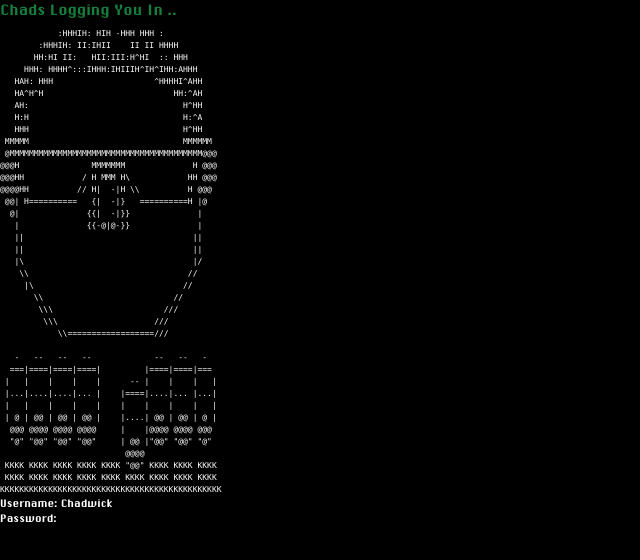
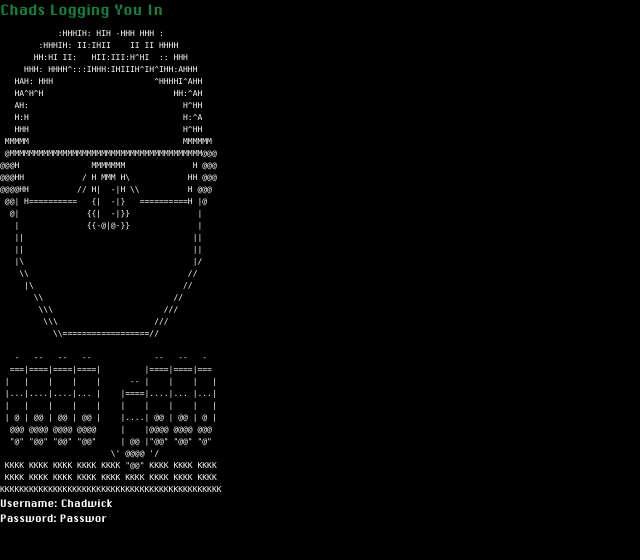
Before and after one commit to chad2320/chadhill-dev, a React (Create React App) app: page / in a window 1280 px wide. Shown: the top 560 px of the page, without its empty margins (0-640 px from the left). Built offline with nearby package versions, Linux system fonts and the light colour scheme.

Commit message:
Updated Loading.
Updated timings and the app loading which makes everything feel a bit smoother.

```diff
--- a/src/App.tsx
+++ b/src/App.tsx
@@ -1,9 +1,10 @@
-import React, { useEffect, useState } from "react";
+import React, { useState } from "react";
 import { RndWrapper } from "./components/rndWrapper";
 import { GamesDemoIcon, MoviesDemoIcon } from "./components/icons";
 import { AnimatePresence } from "framer-motion";
 import { Clock } from "./components/clock";
 import { InitialLoading } from "./components/initialLoading";
+import { motion } from "framer-motion";
 
 interface RndWrapperItem {
   id: number;
@@ -14,7 +15,9 @@ export default function App() {
   const [loading, setLoading] = useState(true);
 
   const finishLoading = () => {
+    setTimeout(() => {
       setLoading(false);
+    }, 2000);
   };
 
   const [rndWrappers, setRndWrappers] = useState<RndWrapperItem[]>([]);
@@ -64,7 +67,13 @@ export default function App() {
     return <InitialLoading finishLoading={finishLoading} />;
   } else {
     return (
-      <div className="flex h-screen w-screen flex-col ">
+      <div className=" h-screen w-screen bg-black ">
+        <motion.div
+          initial={{ opacity: 0, scale: 0 }}
+          animate={{ opacity: 1, scale: 1 }}
+          transition={{ duration: 0.8 }}
+          className="flex h-screen w-screen flex-col "
+        >
           <header className=" flex h-5 w-full flex-row justify-between bg-violet-500">
             <p className="font-chicago text-sm">Chad Suite</p>
             <Clock />
@@ -85,6 +94,7 @@ export default function App() {
             <MoviesDemoIcon handleOpen={handleAddRndWrapper} />
             {/* <TestIcon handleOpen={handleAddRndWrapper} /> */}
           </main>
+        </motion.div>
       </div>
     );
   }
--- a/src/components/initialLoading.tsx
+++ b/src/components/initialLoading.tsx
@@ -17,9 +17,14 @@ import { set } from "animejs";
 interface TypewriterProps {
   text: string;
   speed: number;
+  loop: boolean;
 }
 
-export const Typewriter: React.FC<TypewriterProps> = ({ text, speed }) => {
+export const Typewriter: React.FC<TypewriterProps> = ({
+  text,
+  speed,
+  loop,
+}) => {
   const [displayText, setDisplayText] = useState<string>("");
 
   useEffect(() => {
@@ -27,7 +32,11 @@ export const Typewriter: React.FC<TypewriterProps> = ({ text, speed }) => {
       const length = displayText.length;
       if (displayText.length < text.length) {
         setDisplayText(text.slice(0, length + 1));
-      } else setDisplayText("");
+      } else if (loop) {
+        setDisplayText("");
+      } else {
+        setDisplayText(text);
+      }
     }, speed);
     return () => clearTimeout(timer);
   }, [displayText]);
@@ -35,17 +44,29 @@ export const Typewriter: React.FC<TypewriterProps> = ({ text, speed }) => {
   return <span>{displayText}</span>;
 };
 
-export const TextSection = ({ stop }: { stop: boolean }) => {
-  if (!stop) {
+interface TextSectionProps {
+  stop: string;
+}
+
+export const TextSection: React.FC<TextSectionProps> = ({ stop }) => {
+  if (stop === "grabbing") {
     return (
       <div className="h-4 font-chicago text-sm text-white">
-        {<Typewriter text={"Grabbing Chad..."} speed={100} />}
+        {<Typewriter text={"Grabbing Chad"} speed={50} loop={false} />}
+        {<Typewriter text={"..."} speed={100} loop={true} />}
+      </div>
+    );
+  } else if (stop === "arrived") {
+    return (
+      <div className=" h-4 font-chicago text-sm text-green-700">
+        Chads Logging You In{" "}
+        {<Typewriter text={"..."} speed={100} loop={true} />}
       </div>
     );
   } else {
     return (
       <div className=" h-4 font-chicago text-sm text-green-700">
-        Chads Logging You In {<Typewriter text={"..."} speed={100} />}
+        Welcome Back Chad
       </div>
     );
   }
@@ -59,15 +80,16 @@ export const InitialLoading: React.FC<InitialLoadingProps> = ({
   finishLoading,
 }) => {
   const [loadingChad, setLoadingChad] = useState("");
-  const [chadLoaded, setChadLoaded] = useState(false);
+  const [chadLoaded, setChadLoaded] = useState("grabbing");
   const [haveKeyboard, setHaveKeyboard] = useState(false);
   const [keyboard, setKeyboard] = useState(keyboardInitial);
   const [previousRandom, setPreviousRandom] = useState<number>(0);
-  const userName = "Chadwick";
+  const userFull = "Chadwick";
   const [user, setUser] = useState<string>("");
-  const passwordName = "Password123";
+  const passwordFull = "Password123";
   const [password, setPassword] = useState<string>("");
   const [finished, setFinished] = useState<boolean>(false);
+  const [initialDelay, setInitialDelay] = useState<boolean>(false);
 
   const keyboardArray = [
     keyboard1,
@@ -81,22 +103,33 @@ export const InitialLoading: React.FC<InitialLoadingProps> = ({
   ];
 
   useEffect(() => {
+    const timer = setTimeout(() => {
+      setInitialDelay(true);
+    }, 1000);
+    return () => clearTimeout(timer);
+  }, []);
+
+  //Handle whether or not Chad Image has been loaded
+  useEffect(() => {
+    if (initialDelay) {
       if (loadingChad.length < chad.length) {
         const timer = setTimeout(() => {
           const length = loadingChad.length;
           setLoadingChad(chad.slice(0, length + 1));
         }, 1);
         return () => clearTimeout(timer);
-    } else {
+      } else if (chadLoaded === "grabbing") {
         const timer = setTimeout(() => {
-        setChadLoaded(true);
-      }, 500);
+          setChadLoaded("arrived");
+        }, 100);
         return () => clearTimeout(timer);
+      }
     }
   });
 
+  //When Chad Is Loaded, add keyboard
   useEffect(() => {
-    if (chadLoaded) {
+    if (chadLoaded === "arrived") {
       const timer = setTimeout(() => {
         setHaveKeyboard(true);
       }, 1000);
@@ -119,24 +152,21 @@ export const InitialLoading: React.FC<InitialLoadingProps> = ({
             randomNumber--;
           } else randomNumber++;
         }
-        if (userName.length !== userLength) {
-          setUser(userName.slice(0, userLength + 1));
-        } else if (passwordName.length !== passwordLength) {
-          setPassword(passwordName.slice(0, passwordLength + 1));
+        if (userFull.length !== userLength) {
+          setUser(userFull.slice(0, userLength + 1));
+        } else if (passwordFull.length !== passwordLength) {
+          setPassword(passwordFull.slice(0, passwordLength + 1));
         } else {
-          console.log("done");
           setFinished(true);
-          setTimeout(() => {
+          setChadLoaded("finished");
           finishLoading();
-          }, 300);
         }
         setPreviousRandom(randomNumber);
         setKeyboard(keyboardArray[randomNumber]);
-      }, 350);
+      }, 150);
       return () => clearTimeout(timer);
     }
   }, [haveKeyboard, keyboard]);
-
   return (
     <div className="h-screen w-screen bg-black">
       <TextSection stop={chadLoaded} />
```
Also changed, not shown: src/assets/ascii.js (+9 -9 lines). Lines whose indentation alone changed are shown as unchanged.
